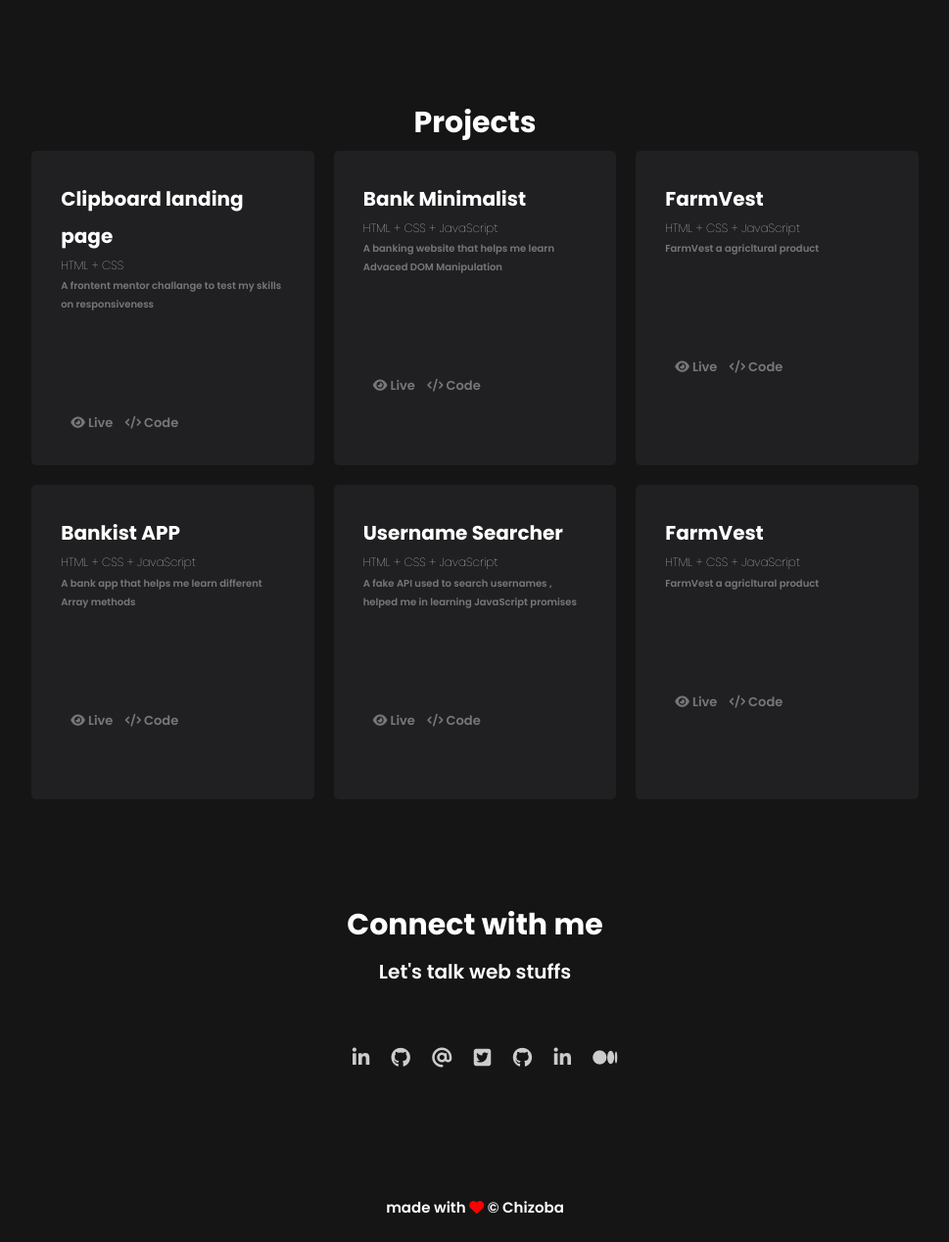
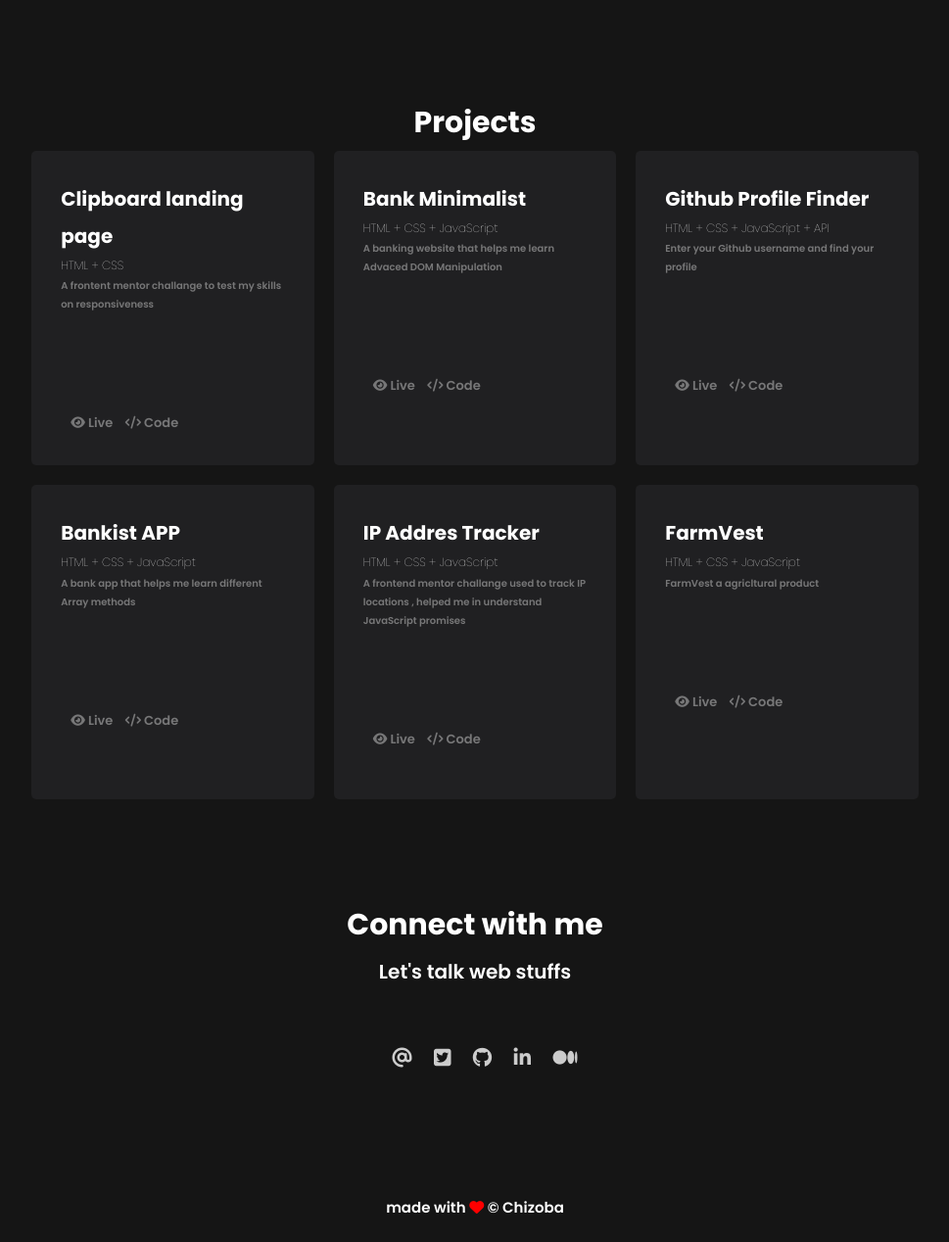
Before and after one commit to Ukaoha/portfolio, a plain HTML site: page index.html in a window 1280 px wide. Shown: the part 874-2142 px from the top of the page at 98% size, without its empty margins (155-1124 px from the left). Drawn offline with Linux system fonts and the light colour scheme.

Commit message:
made some changes

```diff
--- a/index.html
+++ b/index.html
@@ -22,8 +22,9 @@
   </head>
   <body>
     <nav class="nav">
-      <ul class="nav-links">
-        <li class="nav-logo">{ Zoba }</li>
+
+<ul class="nav-links">
+      <li class="nav-logo">{ Zoba }</li>
         <li class="toggle-bar"><i class="fa-solid fa-bars" id="btn"></i></li>
         <li class="nav-item"><a href="#home">Home</a></li>
         <li class="nav-item"><a href="#project">Projects</a></li>
@@ -143,14 +144,14 @@
         </div>
         <div class="project__box">
           <figcaption>
-            <h2>FarmVest</h2>
-            <h4>HTML + CSS + JavaScript</h4>
-            <p>FarmVest a agricltural product</p>
+            <h2>Github Profile Finder</h2>
+            <h4>HTML + CSS + JavaScript + API</h4>
+            <p>Enter your Github username and find your profile</p>
             <span
-              ><a href=""><i class="fa-solid fa-eye"></i> Live</a></span
+              ><a href="https://ukaoha.github.io/Github-profile-finder/" target="_blank"><i class="fa-solid fa-eye"></i> Live</a></span
             >
             <span
-              ><a href=""><i class="fa-solid fa-code"></i> Code</a></span
+              ><a href="https://github.com/Ukaoha/Github-profile-finder" target="_blank"><i class="fa-solid fa-code"></i> Code</a></span
             >
           </figcaption>
         </div>
@@ -169,14 +170,14 @@
         </div>
         <div class="project__box">
           <figcaption>
-            <h2>Username Searcher</h2>
+            <h2>IP Addres Tracker</h2>
             <h4>HTML + CSS + JavaScript</h4>
-            <p>A fake API used to search usernames , helped me in learning JavaScript promises</p>
+            <p>A frontend mentor challange used to track IP locations , helped me in understand JavaScript promises</p>
             <span
-              ><a href="https://ukaoha.github.io/username-Json/" target="_blank"><i class="fa-solid fa-eye"></i> Live</a></span
+              ><a href="https://ukaoha.github.io/IP-ADDRESS-TRACKER/" target="_blank"><i class="fa-solid fa-eye"></i> Live</a></span
             >
             <span
-              ><a href="https://github.com/Ukaoha/username-Json" target="_blank"><i class="fa-solid fa-code"></i> Code</a></span
+              ><a href="https://github.com/Ukaoha/IP-ADDRESS-TRACKER" target="_blank"><i class="fa-solid fa-code"></i> Code</a></span
             >
           </figcaption>
         </div>
@@ -204,15 +205,15 @@
           <p>Let's talk web stuffs</p>
         </div>
         <div class="socials__contact">
-          <a href="" class="social-icon"
+          <!-- <a href="" class="social-icon"
             ><i class="fa-brands fa-linkedin-in"></i
-          ></a>
-          <a
+           ></a> -->
+          <!-- <a
             href="https://github.com/ukaoha"
             target="_blank"
             class="social-icon"
             ><i class="fa-brands fa-github"></i
-          ></a>
+           ></a> -->
           <a
             href="malito: uhaohachizoba6@gmail.com"
             target="_blank"
```
